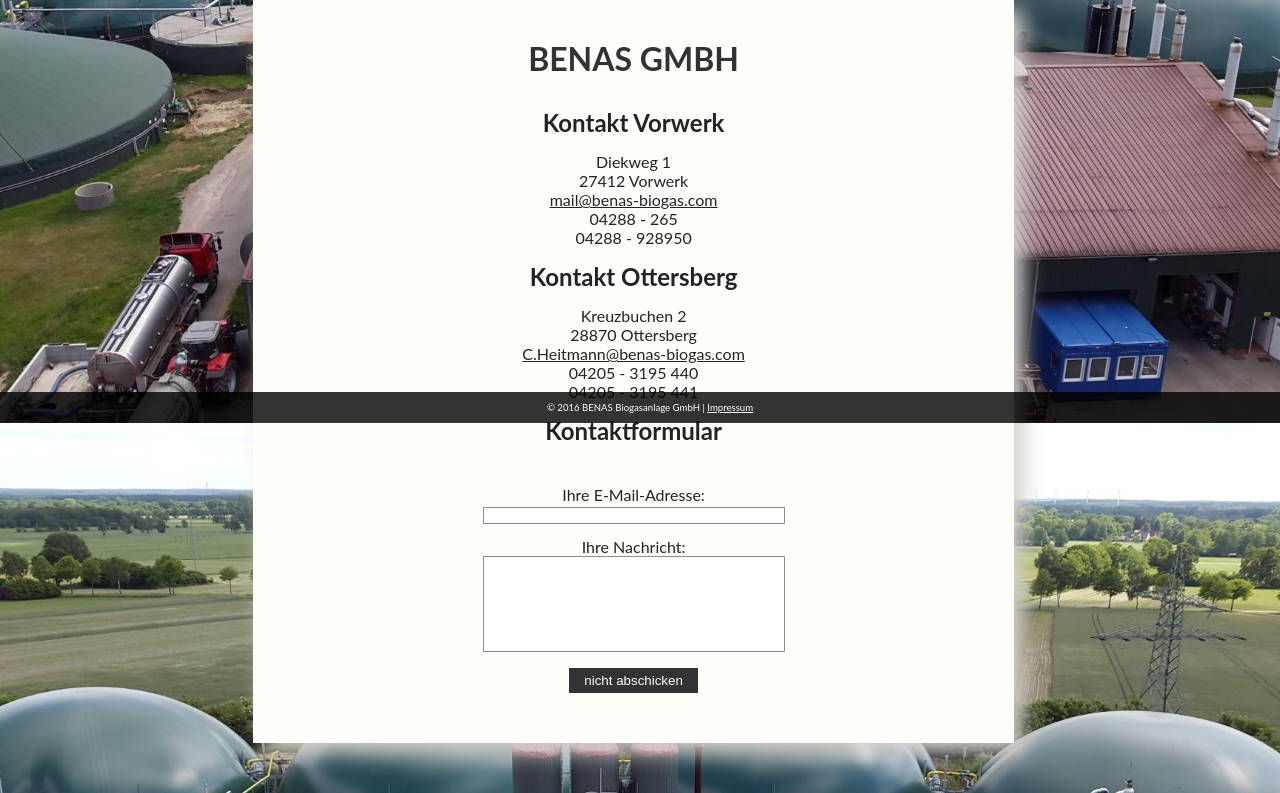
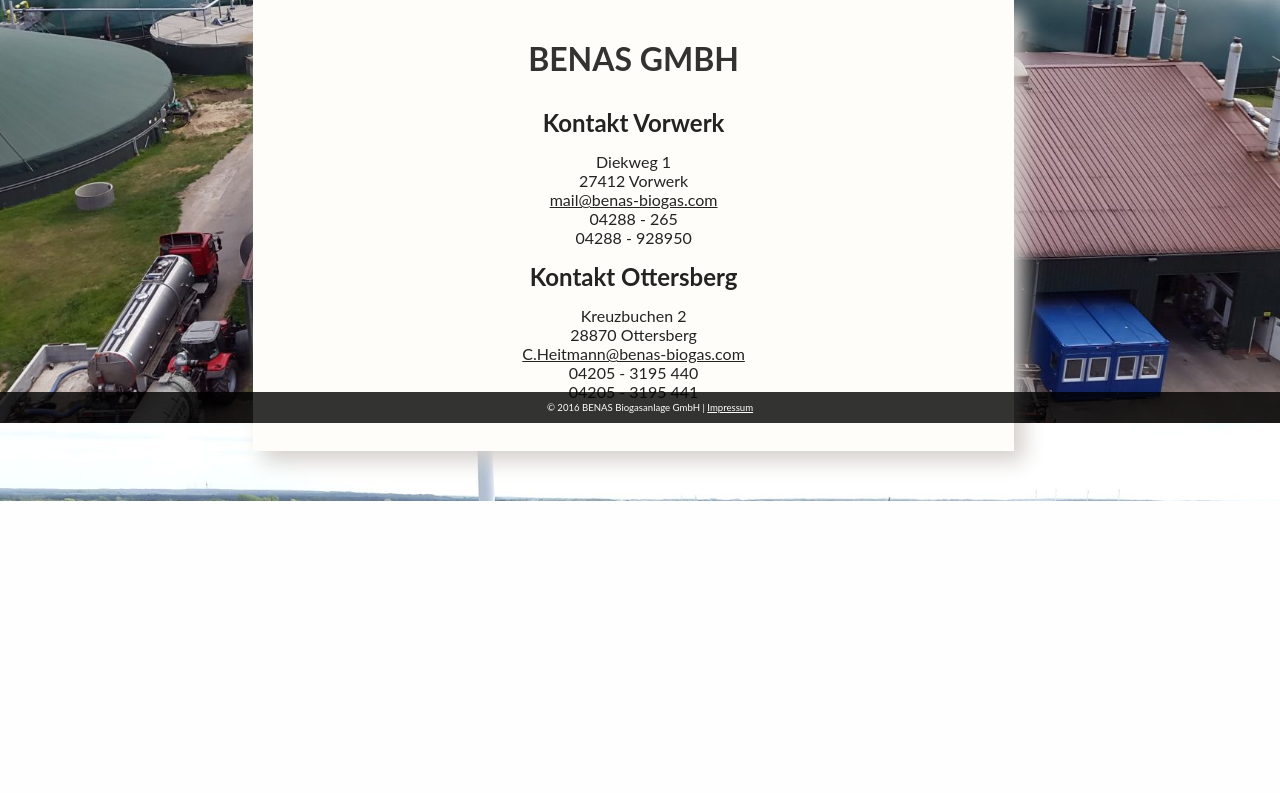
Before and after one commit to Bibernelle/Benas-Biogas, a PHP site: template templates/kontakt.twig in a window 1280 px wide. Shown: the part 377-1170 px from the top of the page. After the commit the page ends 878 px from the top, so only its background shows below. Run offline with PHP 8.4, Linux system fonts and the light colour scheme; the template is opened without the code that fills it, so the values that code supplies are empty; some libraries are stand-ins or nearby versions; some web fonts are replaced.

Commit message:
kleine Änderungen

```diff
--- a/templates/impressum.twig
+++ b/templates/impressum.twig
@@ -9,7 +9,7 @@
 
 
 {% block content %}
-
+        <form action="../../index.php/Pages/impressum" method="post">
             <h1>Impressum</h1>
             <p>BENAS GmbH<br />
                Diekweg 1<br />27412 Vorwerk
@@ -21,4 +21,5 @@
             <p><strong>Vertreten durch:</strong><br />Geschäftsführer: Jürgen Heitmann <br />
                Amtsgericht Tostedt HRB 120335
             </p>
+        </form>
 {% endblock %}
--- a/templates/kontakt.twig
+++ b/templates/kontakt.twig
@@ -62,20 +62,5 @@
         {% endautoescape %}
     {% endif %}
 
-    <h2>Kontaktformular</h2>
-    <form id="kontaktformular" name="kontaktformular" action="MAILTO:michael.j.heitmann@gmail.com"
-          method="post" enctype="text/plain">
-        <div>
-            <label for="absender">Ihre E-Mail-Adresse:</label>
-            <input type="text" id="absender" name="absender"/>
-        </div>
-        <div>
-            <label for="nachricht">Ihre Nachricht:</label>
-            <textarea id="nachricht" name="nachricht" cols="20" rows="5"></textarea>
-        </div>
-        <div>
-            <input type="submit" value="nicht abschicken"/>
-        </div>
-    </form>
 
 {% endblock %}
--- a/templates/layout.twig
+++ b/templates/layout.twig
@@ -56,7 +56,7 @@
     </div>
 </div>
 <footer>
-    <p>© 2016 BENAS Biogasanlage GmbH | <a href="impressum.html">Impressum</a></p>
+    <p>© 2016 BENAS Biogasanlage GmbH | <a href="../../index.php/Pages/impressum">Impressum</a></p>
 </footer>
 </body>
 </html>
```
